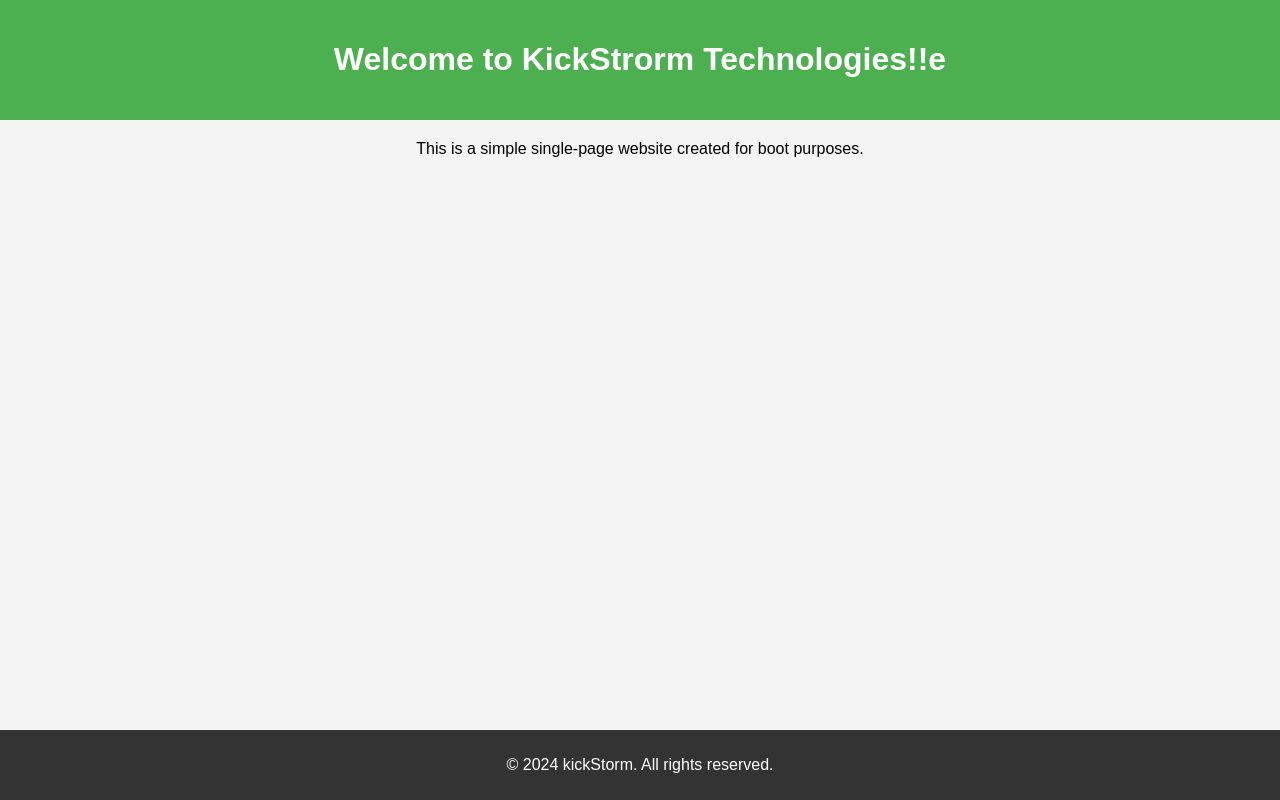
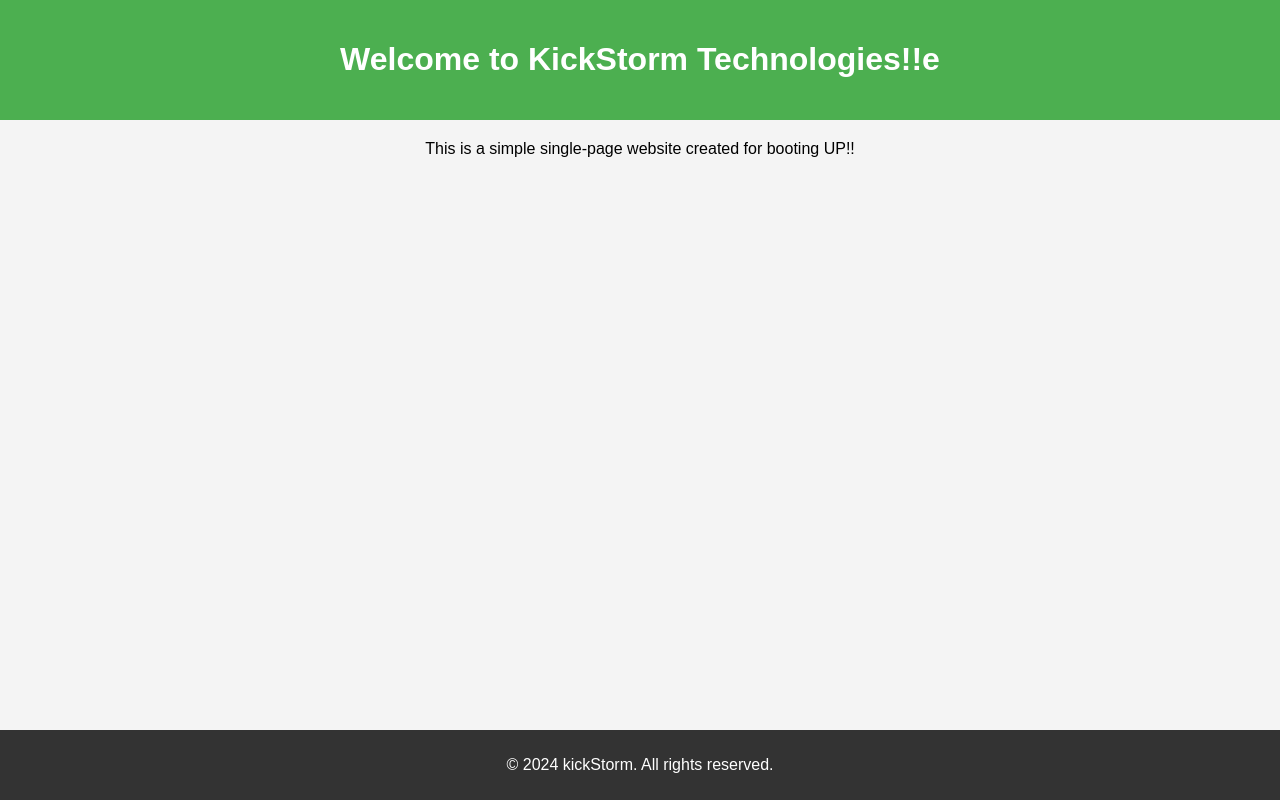
Before and after one commit to RajHujigal/KickStorm, a plain HTML site: page index.html in a window 1280 px wide. Drawn offline with Linux system fonts and the light colour scheme.

Commit message:
Update index.html

```diff
--- a/index.html
+++ b/index.html
@@ -33,11 +33,11 @@
 <body>
 
 <header>
-    <h1>Welcome to KickStrorm Technologies!!e</h1>
+    <h1>Welcome to KickStorm Technologies!!e</h1>
 </header>
 
 <section>
-    <p>This is a simple single-page website created for boot purposes.</p>
+    <p>This is a simple single-page website created for booting UP!! </p>
 </section>
 
 <footer>
```
